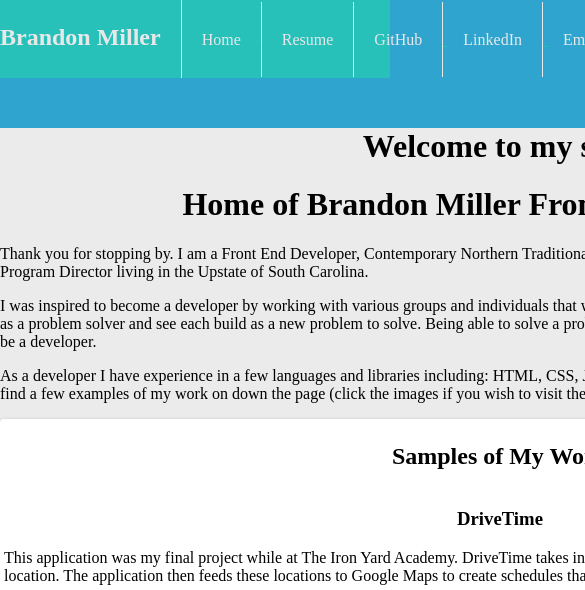
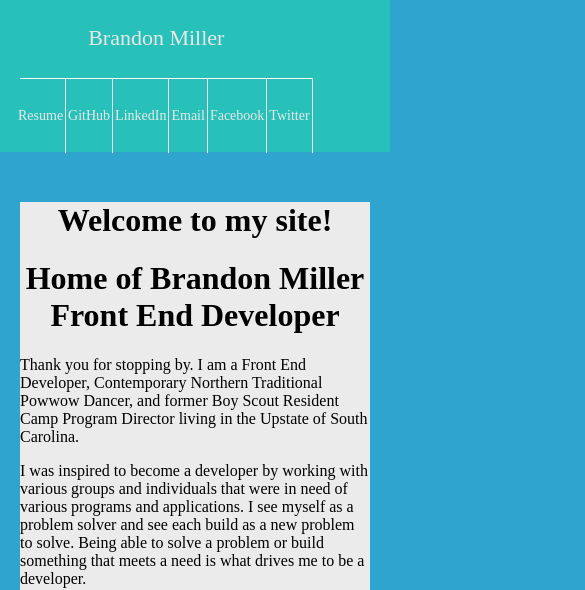
Before and after one commit to BrandonEMiller/BrandonEMiller.github.io, a plain HTML site: page index.html in a window 390 px wide. Shown: the top 590 px of the page, 585 px wide, since content can reach past the window. Drawn offline with Linux system fonts and the light colour scheme; a web font is replaced by a local one.

Commit message:
Got basic responsive design working

```diff
--- a/index.html
+++ b/index.html
@@ -28,14 +28,14 @@
     <header>
       <div class="header_container">
 
-        <div class="header_name">
-          <h2>Brandon Miller</h2>
-        </div>
+
         <div class="links">
 
 
             <a href="#/home">
-               <div class="social_link">Home</div>
+               <div class="header_name">
+                Brandon Miller
+              </div>
             </a>
             <a href="#/resume">
                <div class="social_link">Resume</div>
@@ -195,6 +195,8 @@
               <h3>Cell: (864)884-4528</h3>
               <h3>brandonevanmiller@gmail.com</h3>
 
+              <br>
+
               <div class="resume-title">Skills</div>
               <ul>
 
--- a/stylesheets/styles.css
+++ b/stylesheets/styles.css
@@ -18,6 +18,13 @@ header {
   display: inline-block;
   padding-right: 20px;
   line-height: 75px;
+  font-family: Nixie One;
+  color: rgb(232,232,232);
+  font-size: 22px;
+}
+
+.header_name:hover{
+    background: rgb(46, 221, 212);
 }
 
 a {
@@ -42,14 +49,6 @@ a {
     background: rgb(46, 221, 212);
 }
 
-header h2 {
-  display: block;
-  font-family: Nixie One;
-  color: rgb(232,232,232);
-  margin: 0;
-
-
-}
 
 header h4 {
   display: block;
@@ -191,3 +190,116 @@ footer {
   margin: 0 auto;
   height: 50px;
 }
+
+
+@media (max-width: 1025px) {
+  .container {
+    width: 800px;
+  }
+
+  .header_container {
+    width: 800px;
+  }
+
+  .footer_container{
+    width: 800px;
+  }
+
+}
+
+@media (max-width: 840px) {
+  .header_name{
+    display: block;
+    border: 0px;
+    text-align: center;
+    border-bottom: 1px solid white;
+  }
+
+  header {
+    height: 152px;
+  }
+
+  .social_link {
+    font-size: 15px;
+  }
+
+  .links {
+    margin: 0 auto;
+  }
+
+  .container {
+    width: 600px;
+  }
+
+  .header_container {
+    width: 600px;
+  }
+
+  .footer_container{
+    width: 600px;
+  }
+
+}
+
+@media (max-width: 630px) {
+
+ .social_link {
+    font-size: 14px;
+    padding: 0 14px;
+  }
+
+  .container {
+    width: 500px;
+  }
+
+  .header_container {
+    width: 500px;
+  }
+
+  .footer_container{
+    width: 500px;
+  }
+
+}
+
+@media (max-width: 520px) {
+
+ .social_link {
+    font-size: 14px;
+    padding: 0 6px;
+  }
+
+  .container {
+    width: 400px;
+  }
+
+  .header_container {
+    width: 400px;
+  }
+
+  .footer_container{
+    width: 400px;
+  }
+
+}
+
+@media (max-width: 430px) {
+
+ .social_link {
+    font-size: 14px;
+    padding: 0 2px;
+  }
+
+  .container {
+    width: 350px;
+  }
+
+  .header_container {
+    width: 350px;
+  }
+
+  .footer_container{
+    width: 350px;
+  }
+
+}
```
Also changed, not shown: 1 other file.
